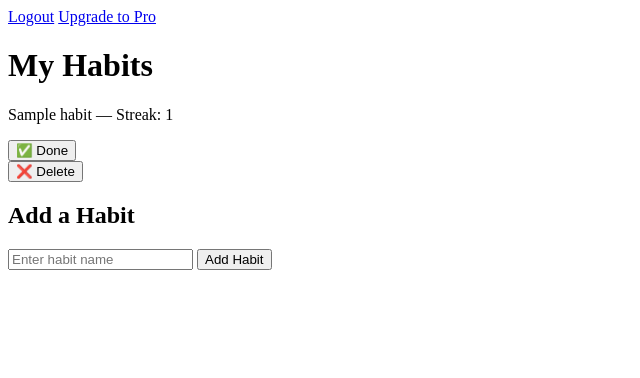
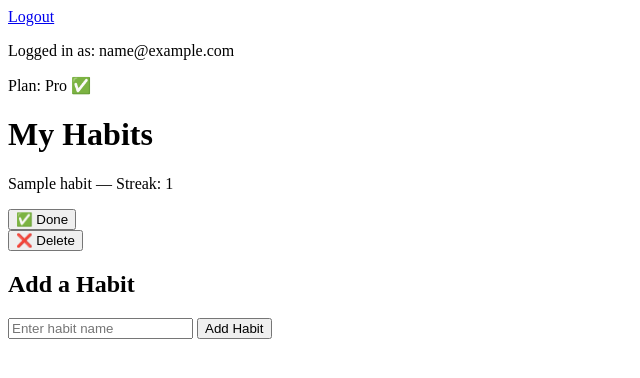
Before and after one commit to lolusoleye/habit-tracker, a Flask app: page / in a window 1280 px wide. Shown: the top 378 px of the page, without its empty margins (0-640 px from the left). Run offline with Flask 3, Linux system fonts and the light colour scheme; the visitor is signed in with stand-in values (Sample User, id 1); tables that the repository leaves empty hold one stand-in row (values such as "Sample post").

Commit message:
ux improvements

```diff
--- a/app.py
+++ b/app.py
@@ -26,8 +26,9 @@ def home():
         return redirect(url_for("login"))
     conn = get_db()
     habits = conn.execute("SELECT * FROM habits WHERE user_id = ?", (session["user_id"],)).fetchall()
+    user = conn.execute("SELECT * FROM users WHERE id = ?", (session["user_id"],)).fetchone()
     conn.close()
-    return render_template("index.html", habits=habits)
+    return render_template("index.html", habits=habits, user=user)
 
 @app.route("/signup", methods=["GET", "POST"])
 def signup():
--- a/templates/index.html
+++ b/templates/index.html
@@ -5,7 +5,13 @@
 </head>
 <body>
     <a href="/logout">Logout</a>
-    <a href="/upgrade">Upgrade to Pro</a>
+    <p>Logged in as: {{ user["email"] }}</p>
+    {% if user["is_pro"] %}
+    <p>Plan: Pro ✅</p>
+{% else %}
+    <p>Plan: Free (3 habit limit)</p>
+    <a href="/upgrade">Upgrade to Pro — £5/month</a>
+{% endif %}
     <h1>My Habits</h1>
 
     {% for habit in habits %}
--- a/templates/login.html
+++ b/templates/login.html
@@ -4,7 +4,10 @@
     <title>Login</title>
 </head>
 <body>
-    <h1>Login</h1>
+    <h1>Habit Tracker</h1>
+    <p>Build better habits, one day at a time.</p>
+
+    <h2>Login</h2>
     <form action="/login" method="POST">
         <input type="email" name="email" placeholder="Email">
         <input type="password" name="password" placeholder="Password">
--- a/templates/signup.html
+++ b/templates/signup.html
@@ -4,7 +4,10 @@
     <title>Sign Up</title>
 </head>
 <body>
-    <h1>Sign Up</h1>
+    <h1>Habit Tracker</h1>
+    <p>Build better habits, one day at a time.</p>
+
+    <h2>Sign Up</h2>
     <form action="/signup" method="POST">
         <input type="email" name="email" placeholder="Email">
         <input type="password" name="password" placeholder="Password">
```
